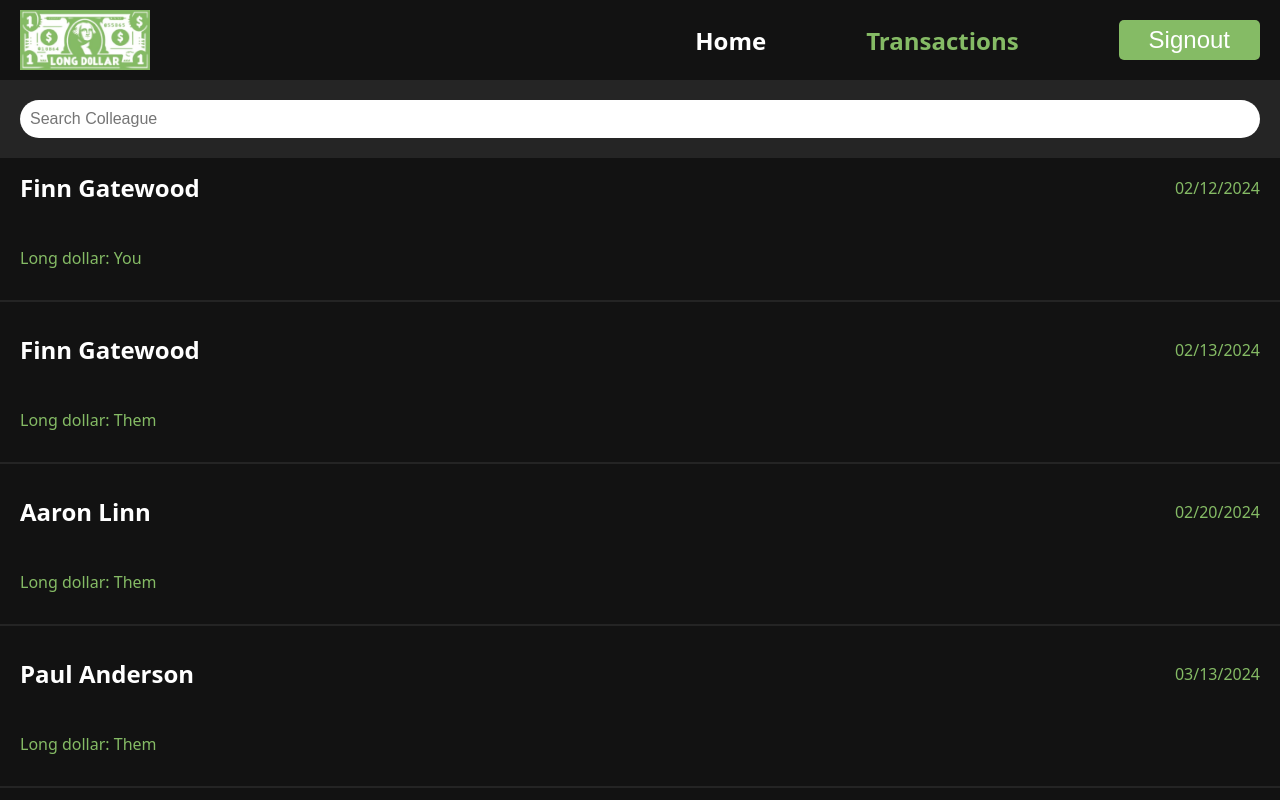
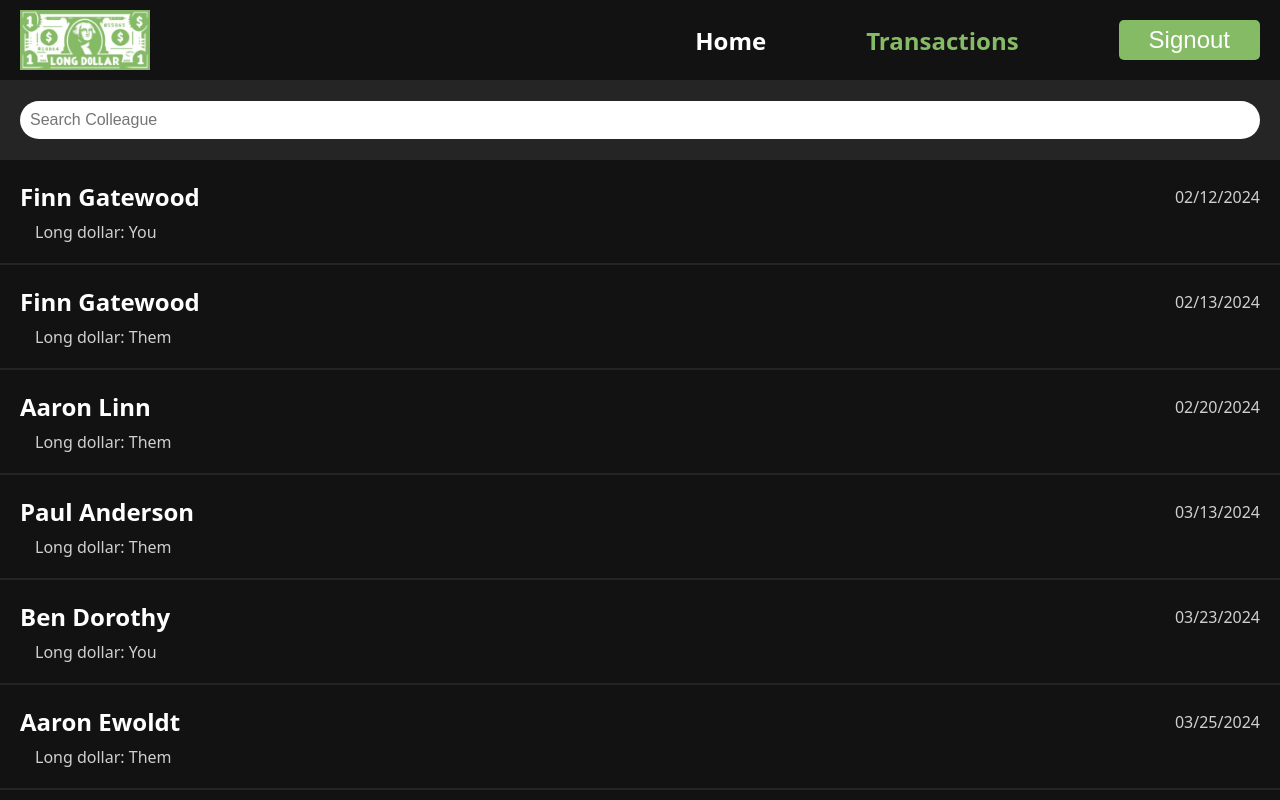
Before and after one commit to BrandonGatewood/Long-Dollar, a React (Vite) app in the folder frontend/: page /Transactions in a window 1280 px wide. Built offline with nearby package versions, Linux system fonts and the light colour scheme.

Commit message:
updated design of transaction cards

```diff
--- a/frontend/src/components/bars/Toolbar.jsx
+++ b/frontend/src/components/bars/Toolbar.jsx
@@ -5,7 +5,7 @@ import AddColleagueModal from "../modals/AddColleagueModal";
 
 // Cards
 import ColleagueCard from "../cards/ColleagueCard";
-import ReportCard from "../cards/ReportCard";
+import TransactionCard from "../cards/TransactionCard";
 
 // Styles
 import '../../css/components/toolbar.css'
@@ -28,7 +28,7 @@ const Toolbar = ({ option }) => {
             </div>
             <div className="toolbarResults">
                 { option === true && <ColleagueCard query={query} /> }
-                { option === false && <ReportCard query={query} /> }
+                { option === false && <TransactionCard query={query} /> }
             </div>
         </div>
         </>
--- a/frontend/src/components/cards/ReportCard.jsx
+++ b/frontend/src/components/cards/TransactionCard.jsx
@@ -4,7 +4,7 @@ import ReportData from "../../data/mockDataHistory.json";
 // Styles
 import "../../css/components/cards.css";
 
-const ReportCard = ({query}) => {
+const TransactionCard = ({query}) => {
 
     const handleLongDollar = (dollar) => {
         if(dollar) {
@@ -34,7 +34,7 @@ const ReportCard = ({query}) => {
                                 <h3 className="cardTitle">{report.name}</h3>
                                 <p className="text">{report.date}</p>
                             </div>
-                            <div className="cardDescription report">
+                            <div className="report">
                                 {
                                     handleLongDollar(report.dollar)
                                 }
@@ -47,4 +47,4 @@ const ReportCard = ({query}) => {
     )
 }
 
-export default ReportCard;
+export default TransactionCard;
--- a/frontend/src/css/components/cards.css
+++ b/frontend/src/css/components/cards.css
@@ -3,7 +3,6 @@
   flex-direction: column;
   justify-content: space-around;
   border-bottom: 2px solid rgba(255, 255, 255, 0.08);
-  height: 120px;
   padding: 20px;
 }
 
@@ -11,7 +10,6 @@
   display: flex;
   justify-content: space-between;
   align-items: center;
-  padding-bottom: 20px;
 }
 
 .cardTitle {
@@ -20,7 +18,7 @@
 }
 
 .text {
-  color: var(--primary);
+  color: rgba(255, 255, 255, 0.8);
   font-size: 16px;
 }
 
@@ -29,5 +27,6 @@
 }
 
 .report {
-  justify-content: start;
+  padding-left: 15px;
+  padding-top: 8px;
 }
--- a/frontend/src/css/components/toolbar.css
+++ b/frontend/src/css/components/toolbar.css
@@ -1,5 +1,6 @@
 /* toolbar styles */
 .toolbar {
+  height: 80px;
   display: flex;
   justify-content: center;
   background: rgba(255,255,255, 0.08);
@@ -16,7 +17,7 @@
 
 .toolbarResults {
   position: fixed;
-  top: 140px;
+  top: 160px;
   bottom: 0px;
   width: 100%;
   overflow-y: scroll;
```
